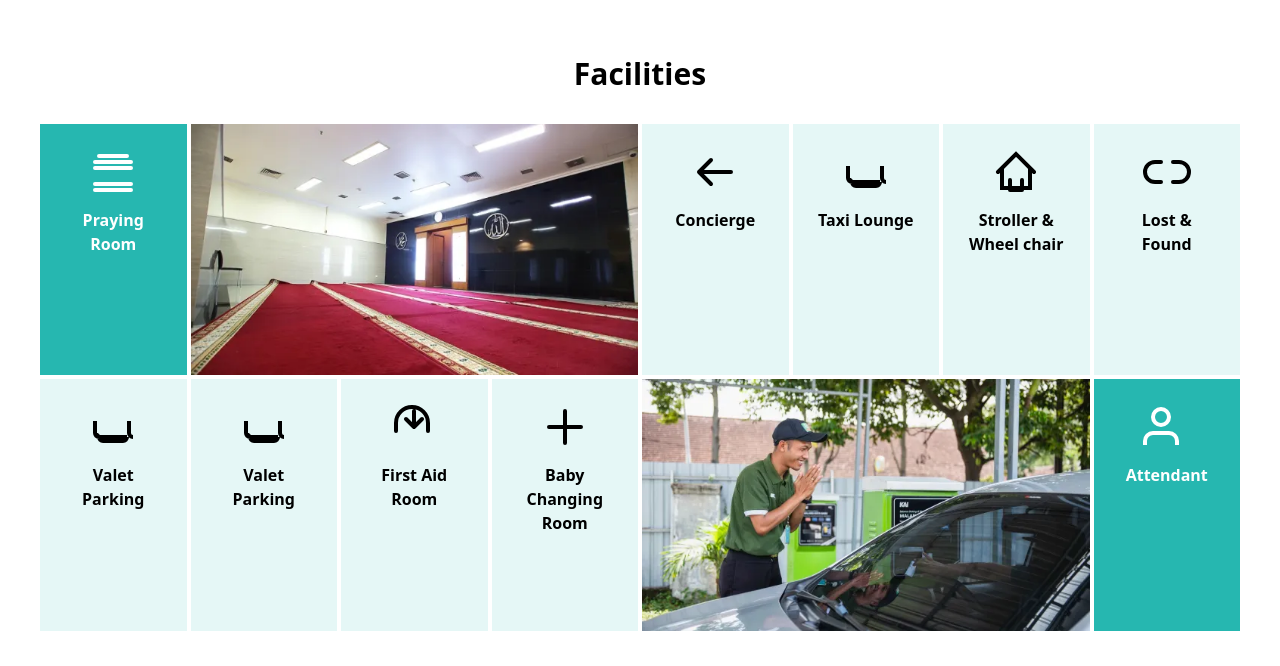
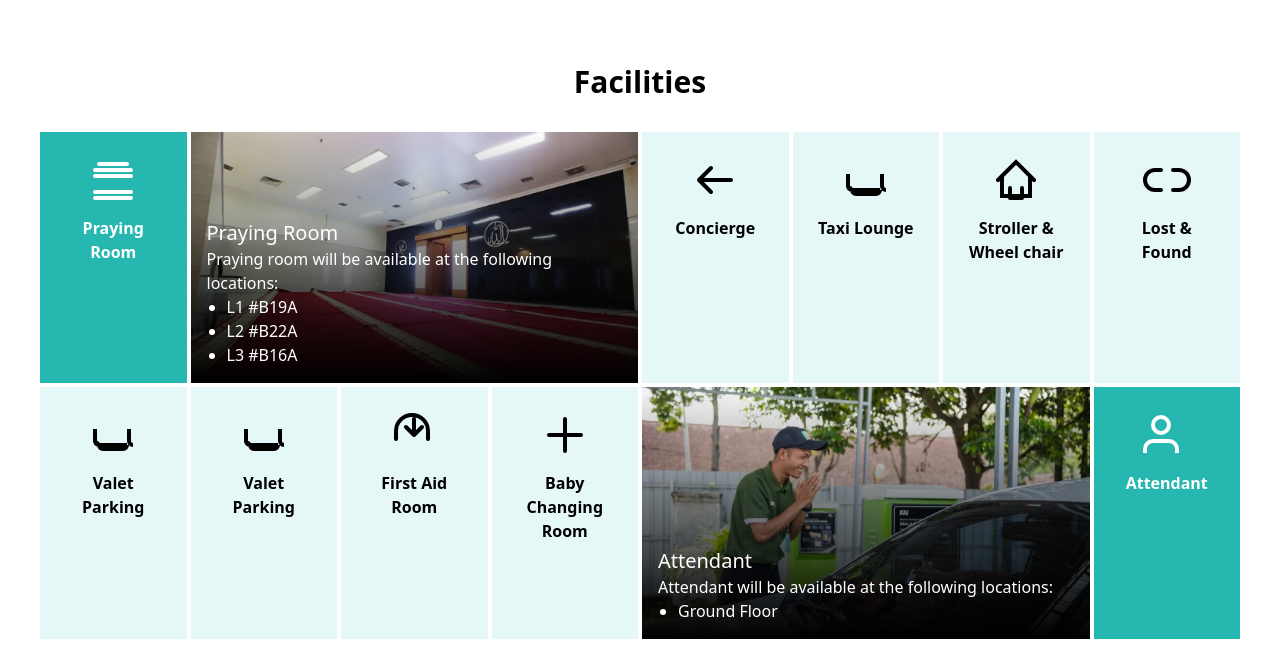
Before and after one commit to mqsavio21/MTAWEB, a website: page about.html in a window 1280 px wide. Shown: the part 2210-2876 px from the top of the page. Drawn offline with Linux system fonts and the light colour scheme; a web font is replaced by a local one.

Commit message:
facilities

```diff
--- a/about.html
+++ b/about.html
@@ -130,11 +130,11 @@
         </section>
 
         <!-- Statistics Section -->
-        <section class="responsive-section bg-gray-50 py-16">
-            <div class="responsive-container max-w-5xl">
+        <section class="responsive-section bg-gray-50 py-20">
+            <div class="responsive-container max-w-full px-4">
                 <h2 class="text-3xl font-semibold text-center mb-12 font-['Comic Sans MS']">The Heart of Jakarta's Retail Landscape</h2>
 
-                <div class="grid grid-cols-2 md:grid-cols-5 gap-16 text-center px-4">
+                <div class="grid grid-cols-2 md:grid-cols-5 gap-16 text-center">
                     <!-- Annual Customer Traffic -->
                     <div class="space-y-4">
                         <div>
@@ -213,8 +213,19 @@
                         <p class="font-semibold">Praying Room</p>
                     </div>
 
-                    <div class="col-span-3">
+                    <div class="col-span-3 relative">
                         <img src="public/images/praying-room.webp" alt="Praying Room" class="w-full h-full object-cover">
+                        <div class="absolute inset-0 bg-gradient-to-t from-black to-transparent">
+                            <div class="absolute bottom-0 left-0 text-white p-4">
+                                <h3 class="text-xl">Praying Room</h3>
+                                <p>Praying room will be available at the following locations:</p>
+                                <ul class="list-disc pl-5">
+                                    <li>L1 #B19A</li>
+                                    <li>L2 #B22A</li>
+                                    <li>L3 #B16A</li>
+                                </ul>
+                            </div>
+                        </div>
                     </div>
 
                     <div class="bg-[#E5F7F6] p-6 text-center">
@@ -273,8 +284,17 @@
                         </svg>
                         <p class="font-semibold">Baby Changing Room</p>
                     </div>
-                    <div class="col-span-3">
+                    <div class="col-span-3 relative">
                         <img src="public/images/attendant.webp" alt="Attendant" class="w-full h-full object-cover">
+                        <div class="absolute inset-0 bg-gradient-to-t from-black to-transparent">
+                            <div class="absolute bottom-0 left-0 text-white p-4">
+                                <h3 class="text-xl">Attendant</h3>
+                                <p>Attendant will be available at the following locations:</p>
+                                <ul class="list-disc pl-5">
+                                    <li>Ground Floor</li>
+                                </ul>
+                            </div>
+                        </div>
                     </div>
 
                     <div class="bg-[#26B7B0] p-6 text-white text-center">
```
Also changed, not shown: dist/output.css.
